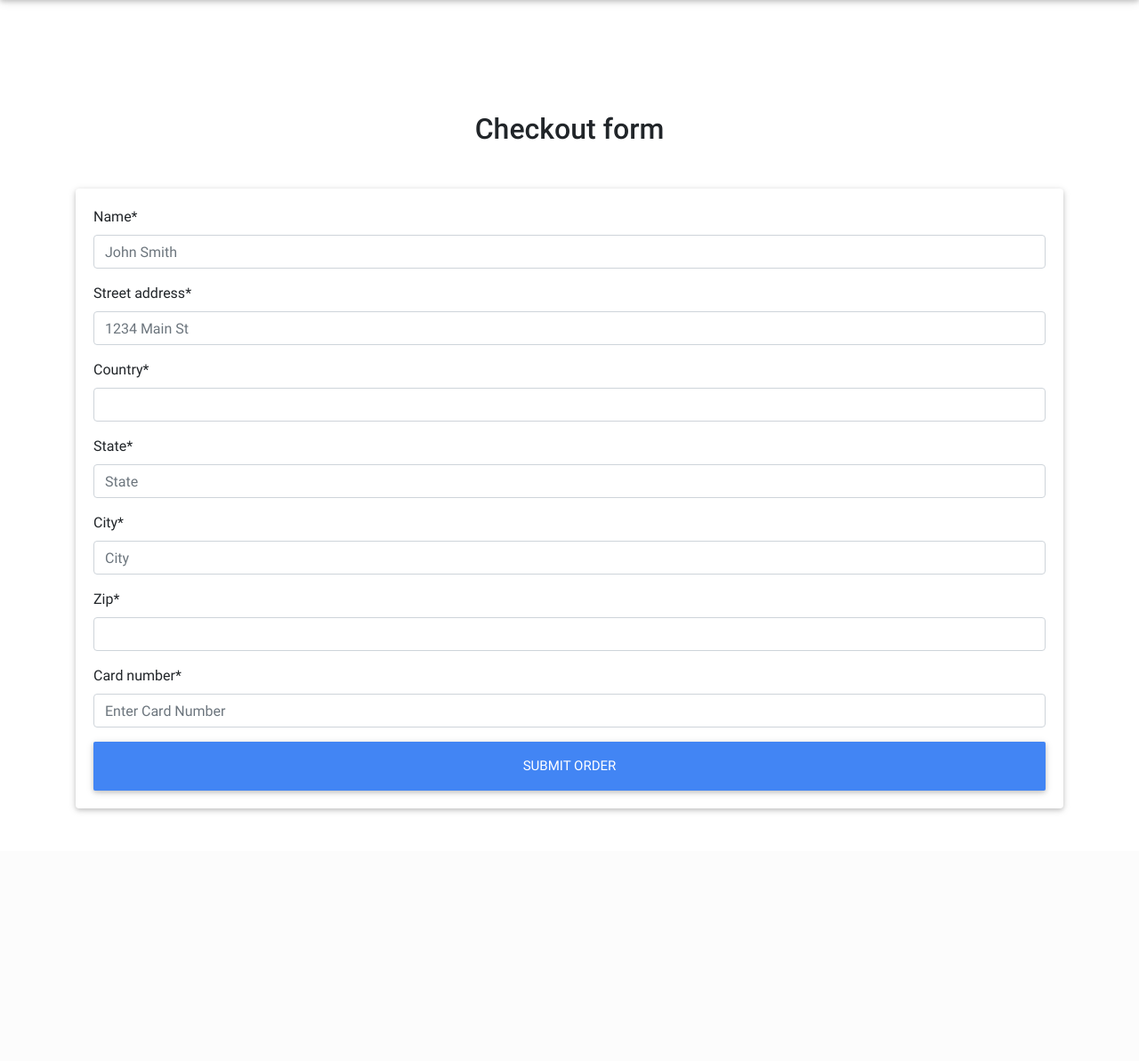
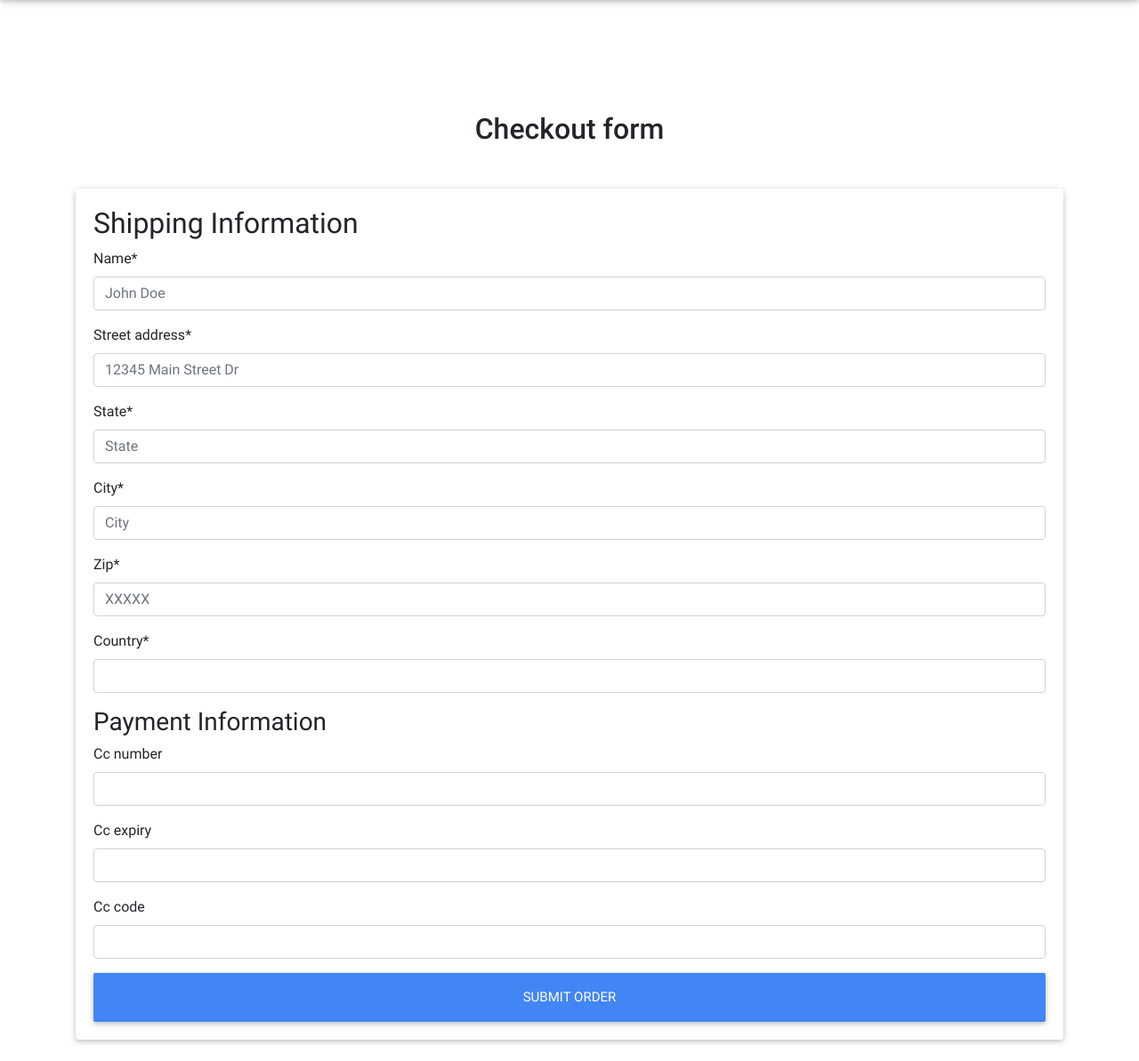
Before and after one commit to alexsonnysar/uh-se-ecommerce-app, a Django app: page /checkout/ in a window 1280 px wide. Shown: the part 66-1259 px from the top of the page at 89% size. Before the commit the page ends 979 px from the top, so only its background shows below. Run offline with Django 3.2, Linux system fonts and the light colour scheme; some libraries are stand-ins or nearby versions.

Commit message:
Separated shipping and payment forms

```diff
--- a/core/forms.py
+++ b/core/forms.py
@@ -1,37 +1,22 @@
 from django import forms
 from django_countries.fields import CountryField
 from django_countries.widgets import CountrySelectWidget
+from creditcards.forms import CardNumberField, CardExpiryField, SecurityCodeField
 
 
 class CheckoutForm(forms.Form):
-    name = forms.CharField(widget=forms.TextInput(attrs={"placeholder": "John Smith"}))
+    name = forms.CharField(widget=forms.TextInput(attrs={"placeholder": "John Doe"}))
     street_address = forms.CharField(
-        widget=forms.TextInput(attrs={"placeholder": "1234 Main St"})
+        widget=forms.TextInput(attrs={"placeholder": "12345 Main Street Dr"})
     )
+    state = forms.CharField(widget=forms.TextInput(attrs={"placeholder": "State"}))
+    city = forms.CharField(widget=forms.TextInput(attrs={"placeholder": "City"}))
+    zip = forms.CharField(widget=forms.TextInput(attrs={"placeholder": "XXXXX"}))
     country = CountryField(blank_label="(select country)").formfield(
         widget=CountrySelectWidget(attrs={"class": "custom-select d-block w-100"})
     )
-    state = forms.CharField(widget=forms.TextInput(attrs={"placeholder": "State"}))
-    city = forms.CharField(widget=forms.TextInput(attrs={"placeholder": "City"}))
-    zip = forms.CharField(widget=forms.TextInput(attrs={"class": "form-control"}))
-
-    card_number = forms.CharField(widget=forms.TextInput(attrs={"placeholder": "Enter Card Number"}))
-
-    # same_billing_address = forms.BooleanField(required=False)
-    # save_info = forms.BooleanField(required=False)
-
-    # cardname = forms.CharField(
-    #     widget=forms.TextInput(attrs={"placeholder": "Enter Name"})
-    # )
-    # # cardnumber = forms.IntegerField(
-    # #     widget=forms.NumberInput(attrs={"placeholder": "Enter Card Number"})
-    # # )
-    # # cardexperiation = forms.DateField(widget=forms.SelectDateWidget())
-    # # cardcvc = forms.CharField(widget=forms.TextInput(attrs={"placeholder": "CVC"}))
-
-    # cardnumber = CardNumberField(label='Card Number')
-    # cardexperiation = CardExpiryField(label='Expiration Date')
-    # cardcvc = SecurityCodeField(label='CVV/CVC')
 
 class PaymentForm(forms.Form):
-    card_number = forms.CharField(widget=forms.TextInput(attrs={"placeholder": "Enter Card Number"}))
+    cc_number = CardNumberField(label='Card Number')
+    cc_expiry = CardExpiryField(label='Expiration Date')
+    cc_code = SecurityCodeField(label='CVV/CVC')
--- a/requirements.txt
+++ b/requirements.txt
@@ -9,6 +9,7 @@
 Django==3.0.5
 django-allauth==0.41.0
 django-countries==6.1.2
+django-credit-cards==0.4.1
 django-crispy-forms==1.9.0
 idna==2.9
 lxml==4.5.0
--- a/templates/checkout-page.html
+++ b/templates/checkout-page.html
@@ -17,28 +17,18 @@
 
           <!--Card-->
           <div class="card">
-
-
             <!--Card content-->
             <form method="POST" class="card-body">
               {%csrf_token%}
+              <h2>Shipping Information</h2>
               {{ form|crispy }}
+              <h3>Payment Information</h3>
+              {{ form2|crispy}}
+              <button class="btn btn-primary btn-lg btn-block" type="submit">Submit Order</button>
+            </form>
+          </div>
 
-              <button class="btn btn-primary btn-lg btn-block" type="submit">Submit Order</button>
-
-            </form>
-
-          </div>
           <!--/.Card-->
-
-        </div>
-        <!--Grid column-->
-
-        <!--Grid column-->
-        <div class="col-md-4 mb-4">
-
-
-
 
         </div>
         <!--Grid column-->
```
Also changed, not shown: db.sqlite3.
